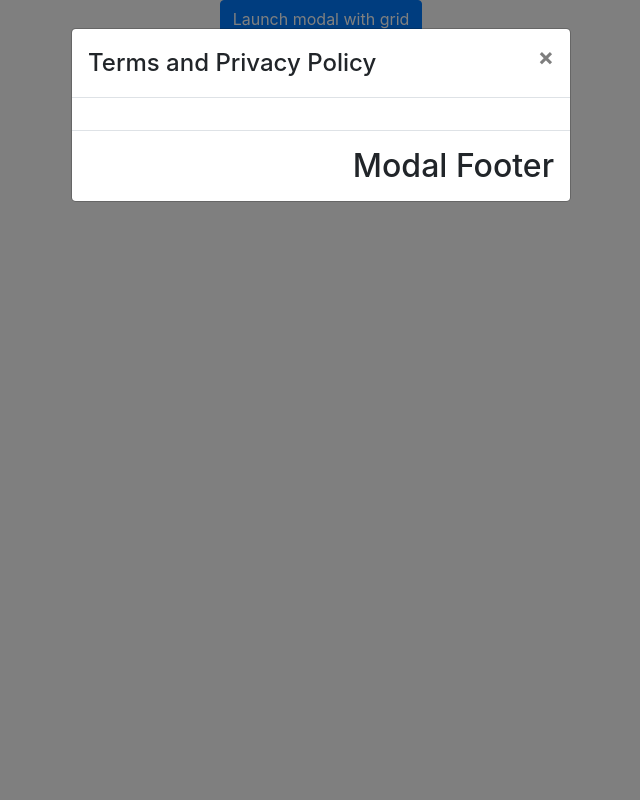
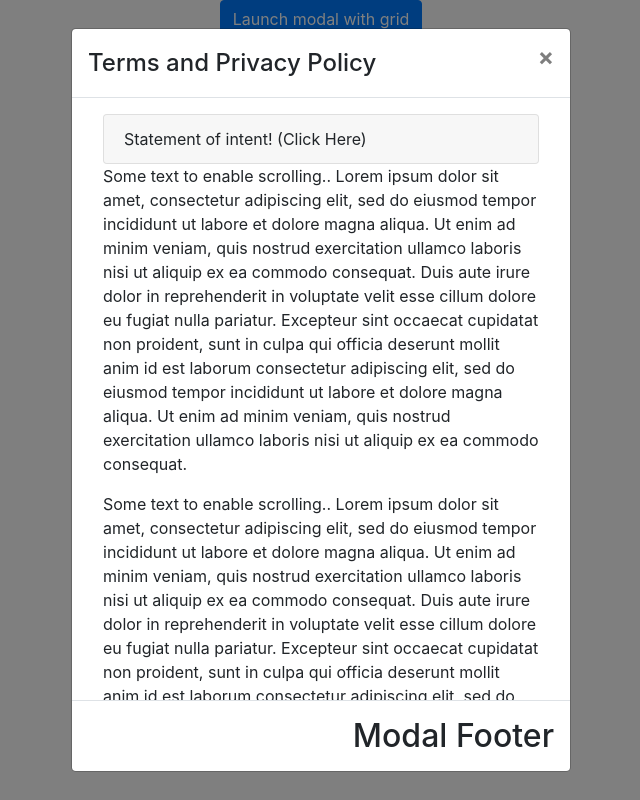
Before and after one commit to Adnan-edu/react-alertdialog, a React (Create React App) app in the folder reactdialog/: page / in a window 1280 px wide. Both pictures are taken after a click on the button "Launch modal with grid". Shown: the whole page, without its empty margins (319-959 px from the left). Built offline with nearby package versions, Linux system fonts and the light colour scheme.

Commit message:
Added Accordion inside Modal Body

```diff
--- a/reactdialog/src/myexample.js
+++ b/reactdialog/src/myexample.js
@@ -1,6 +1,8 @@
 import React, { useState } from 'react';
 import Button from 'react-bootstrap/Button';
 import Modal from 'react-bootstrap/Modal';
+
+import {Container, Accordion, Card} from 'react-bootstrap';
 
 function MydModalWithGrid(props) {  return (
     <Modal {...props} aria-labelledby="contained-modal-title-vcenter" scrollable="true">
@@ -10,6 +12,20 @@ function MydModalWithGrid(props) {  return (
         </Modal.Title>
       </Modal.Header>
       <Modal.Body className="show-grid">
+            <Container>
+                <Accordion>
+                    <Card>
+                        <Accordion.Toggle as={Card.Header} eventKey="0">
+                        Statement of intent! (Click Here)
+                        </Accordion.Toggle>
+                        <Accordion.Collapse eventKey="0">
+                        <Card.Body>We want you to know exactly how our services work and why we need your details. Reviewing our policy will help you continue using the app with peace of mind.</Card.Body>
+                        </Accordion.Collapse>
+                    </Card>
+                </Accordion>
+                <p>Some text to enable scrolling.. Lorem ipsum dolor sit amet, consectetur adipiscing elit, sed do eiusmod tempor incididunt ut labore et dolore magna aliqua. Ut enim ad minim veniam, quis nostrud exercitation ullamco laboris nisi ut aliquip ex ea commodo consequat. Duis aute irure dolor in reprehenderit in voluptate velit esse cillum dolore eu fugiat nulla pariatur. Excepteur sint occaecat cupidatat non proident, sunt in culpa qui officia deserunt mollit anim id est laborum consectetur adipiscing elit, sed do eiusmod tempor incididunt ut labore et dolore magna aliqua. Ut enim ad minim veniam, quis nostrud exercitation ullamco laboris nisi ut aliquip ex ea commodo consequat.</p>
+                <p>Some text to enable scrolling.. Lorem ipsum dolor sit amet, consectetur adipiscing elit, sed do eiusmod tempor incididunt ut labore et dolore magna aliqua. Ut enim ad minim veniam, quis nostrud exercitation ullamco laboris nisi ut aliquip ex ea commodo consequat. Duis aute irure dolor in reprehenderit in voluptate velit esse cillum dolore eu fugiat nulla pariatur. Excepteur sint occaecat cupidatat non proident, sunt in culpa qui officia deserunt mollit anim id est laborum consectetur adipiscing elit, sed do eiusmod tempor incididunt ut labore et dolore magna aliqua. Ut enim ad minim veniam, quis nostrud exercitation ullamco laboris nisi ut aliquip ex ea commodo consequat.</p>
+            </Container>
       </Modal.Body>
       <Modal.Footer>
         <h2>Modal Footer</h2>
```
